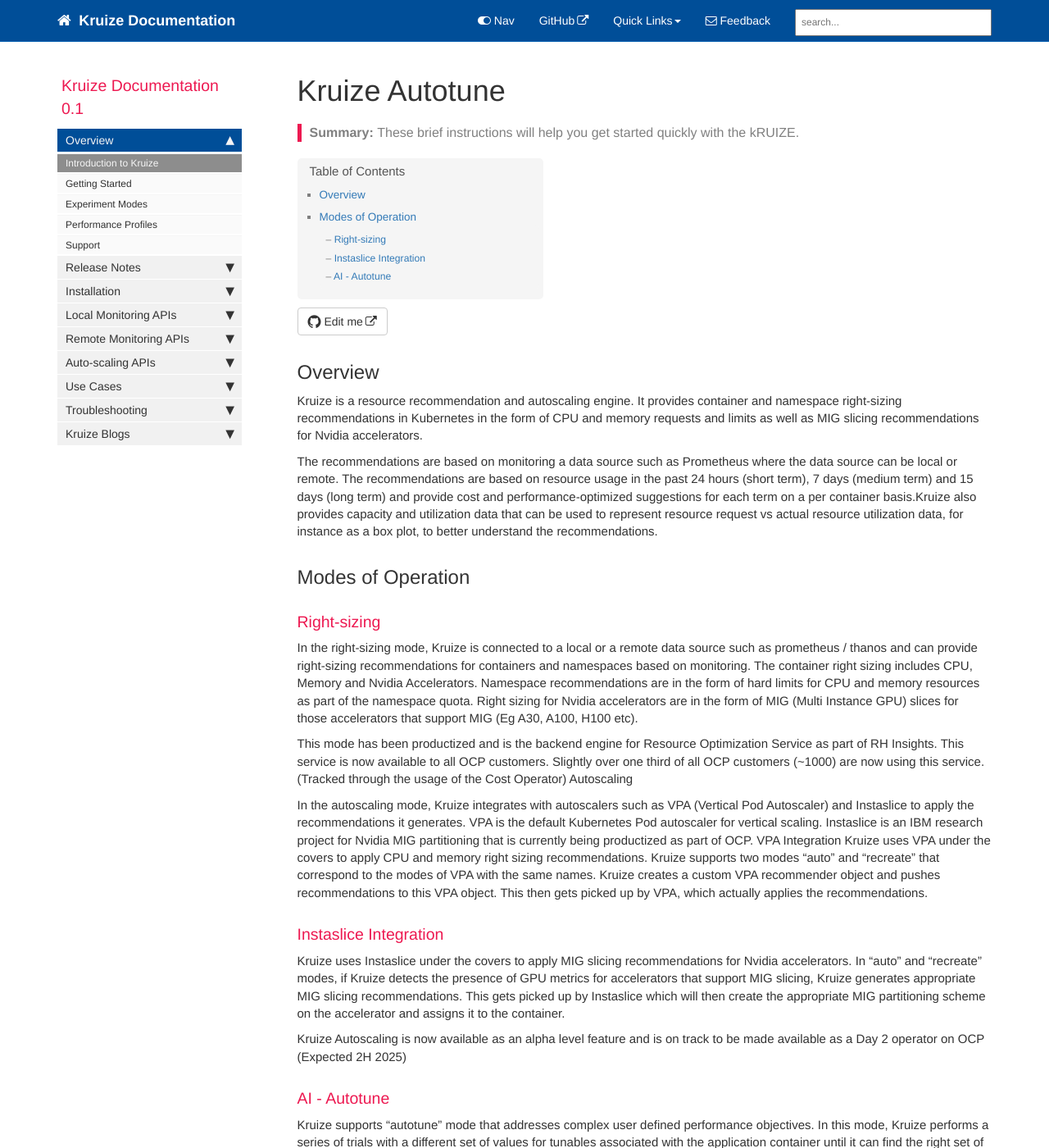
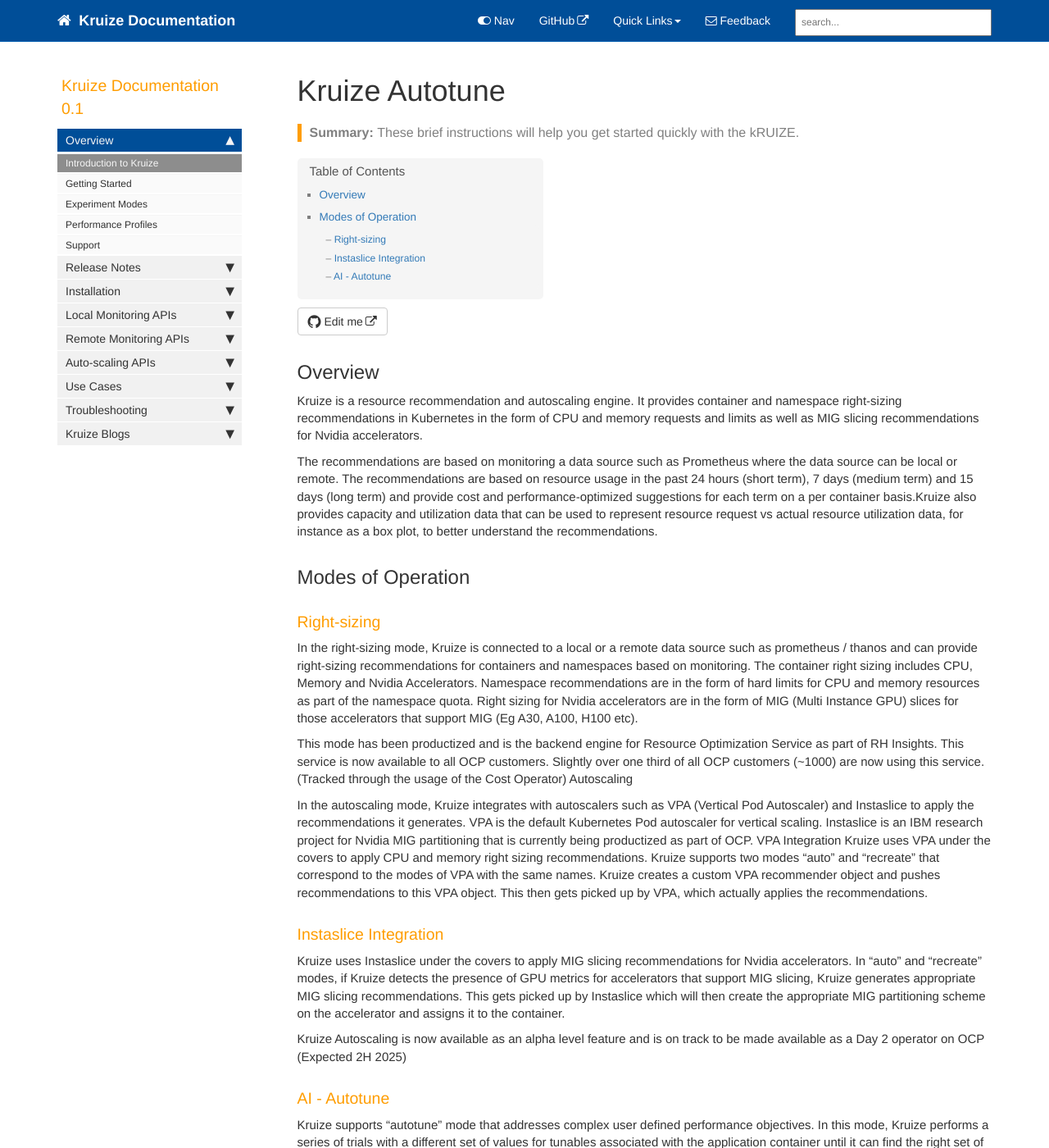
Before and after one commit to shekhar316/kruize-web, a Jekyll site: the page built from docs/index.md, in a window 1280 px wide and 1400 px high. Shown: the whole window at 82% size. Built offline with Jekyll 4.4.1, drawn with Linux system fonts in a browser that asks for light colours; comment, search, counter and statistics services are not loaded.

Commit message:
Update theme-blue.css

```diff
--- a/docs/css/theme-blue.css
+++ b/docs/css/theme-blue.css
@@ -1,11 +1,11 @@
 .summary {
     color: #808080;
-    border-left: 5px solid #ED1951;
+    border-left: 5px solid #FF9D00;
     font-size:16px;
 }
 
 
-h3 {color: #ED1951; }
+h3 {color: #FF9D00; }
 h4 {color: #808080; }
 
 .nav-tabs > li.active > a, .nav-tabs > li.active > a:hover, .nav-tabs > li.active > a:focus {
@@ -106,7 +106,7 @@
   margin-top:20px;
     font-weight:normal;
     font-size:130%;
-    color: #ED1951;
+    color: #FF9D00;
     margin-bottom:10px;
     margin-left: 5px;
 
```
